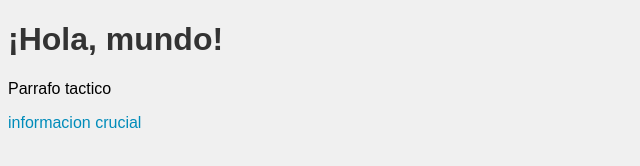
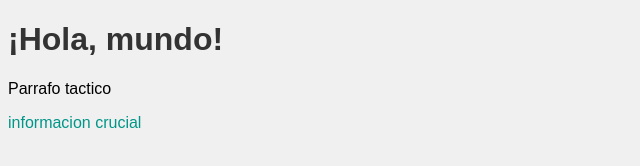
Before and after one commit to RaZhulk/mi-pagina-, a plain HTML site: page index.html in a window 1280 px wide. Shown: the full height of the page, 0-640 px from the left. Drawn offline with Linux system fonts and the light colour scheme.

Commit message:
cambio de color de los enlaces en styles.css en la rama main

```diff
--- a/styles.css
+++ b/styles.css
@@ -6,6 +6,6 @@ h1 {
     color: #333;
 }
 a {
-    color: #008CBA;
+    color: #009688;
     text-decoration: none;
 }
```
